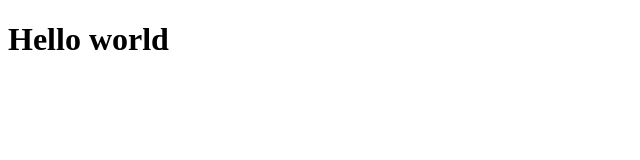
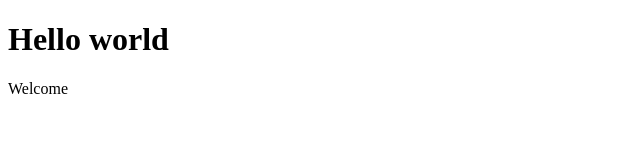
Before and after one commit to yurzaachmad/yurza.github.io, a plain HTML site: page index.html in a window 1280 px wide. Shown: the full height of the page, 0-640 px from the left. Drawn offline with Linux system fonts and the light colour scheme.

Commit message:
trying add icon logo

```diff
--- a/index.html
+++ b/index.html
@@ -4,8 +4,10 @@
     <meta charset="UTF-8" />
     <meta name="viewport" content="width=device-width, initial-scale=1.0" />
     <title>Document</title>
+    <link rel="icon" href="img/logo.png" />
   </head>
   <body>
     <h1>Hello world</h1>
+    <p>Welcome</p>
   </body>
 </html>
```
Also changed, not shown: public/img/logo.png (added).
